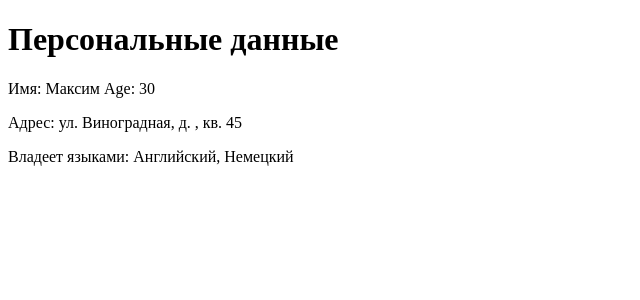
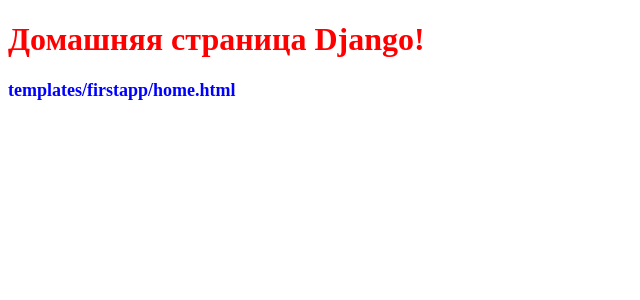
Before and after one commit to mikesk991/Web_1, a Django app: page / in a window 1280 px wide. Shown: the top 300 px of the page, without its empty margins (0-640 px from the left). Run offline with Django 4.2, Linux system fonts and the light colour scheme.

Commit message:
5.5.1 Основы каскадных таблицей стилей

```diff
--- a/hello/firstapp/views.py
+++ b/hello/firstapp/views.py
@@ -1,11 +1,6 @@
-from django.template.response import TemplateResponse
+from django.shortcuts import render
 
 # Create your views here.
 
 def index(request):
-    header = "Персональные данные"
-    langs = ["Английский","Немецкий","Испанский"]
-    user = {"name": "Максим", "age": 30}
-    addr = ("Виноградная", 23, 45)
-    data = {"header": header, "langs": langs, "user": user, "address": addr}
-    return TemplateResponse(request, "index.html", data)
+    return render(request, "firstapp/home.html")
--- a/hello/templates/firstapp/home.html
+++ b/hello/templates/firstapp/home.html
@@ -1,11 +1,14 @@
 <!DOCTYPE html>
 <html lang="en">
 <head>
+    <style>h1{color: green;}</style>
     <meta charset="UTF-8">
     <title>Привет Django!</title>
 </head>
 <body>
-    <h1>Домашняя страница Django!</h1>
+    <style>h1{color: red;}</style>
+    <h1 >Домашняя страница Django!</h1>
+    <font style="color: blue; font-size: 12px">
     <h2>templates/firstapp/home.html</h2>
 </body>
 </html>
```
